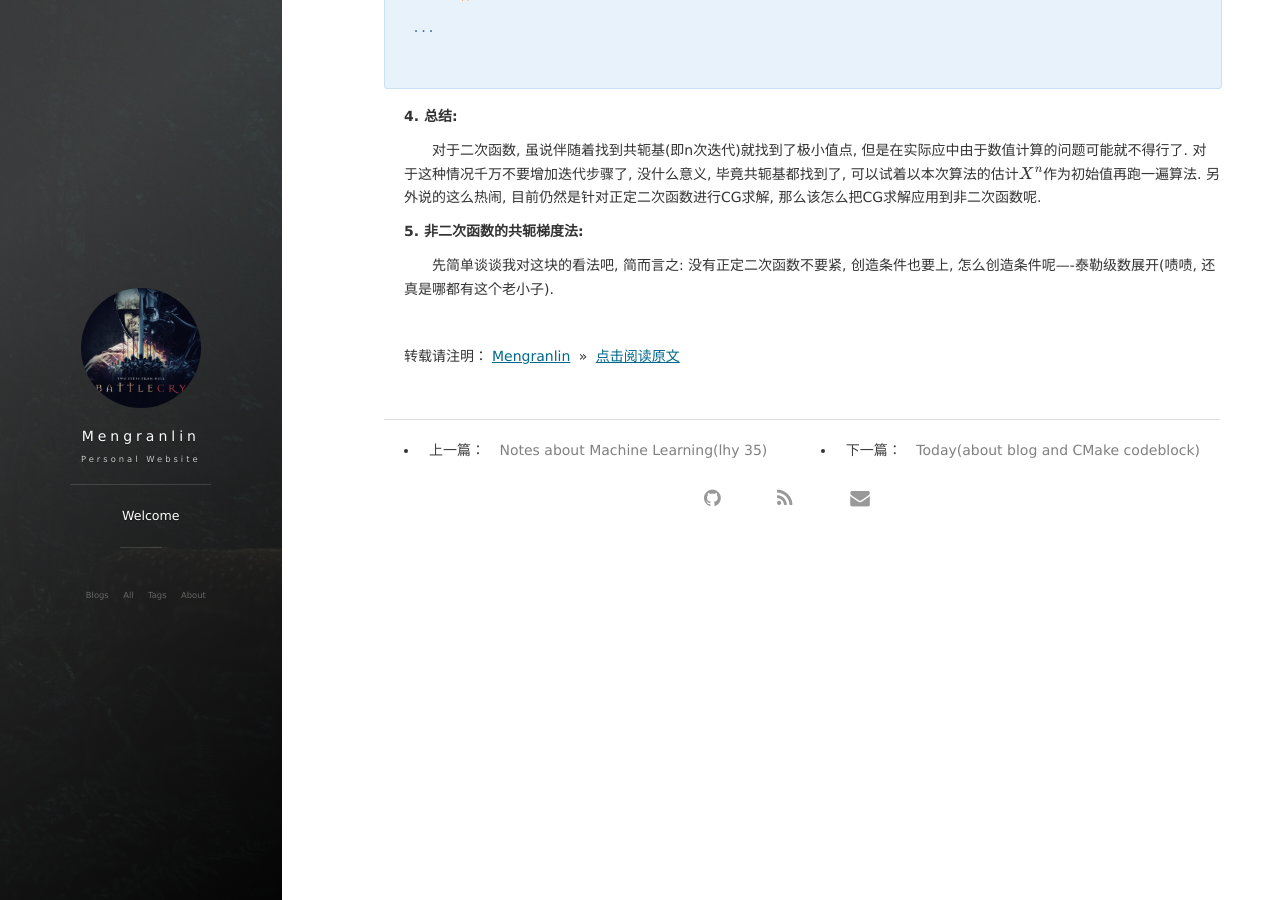
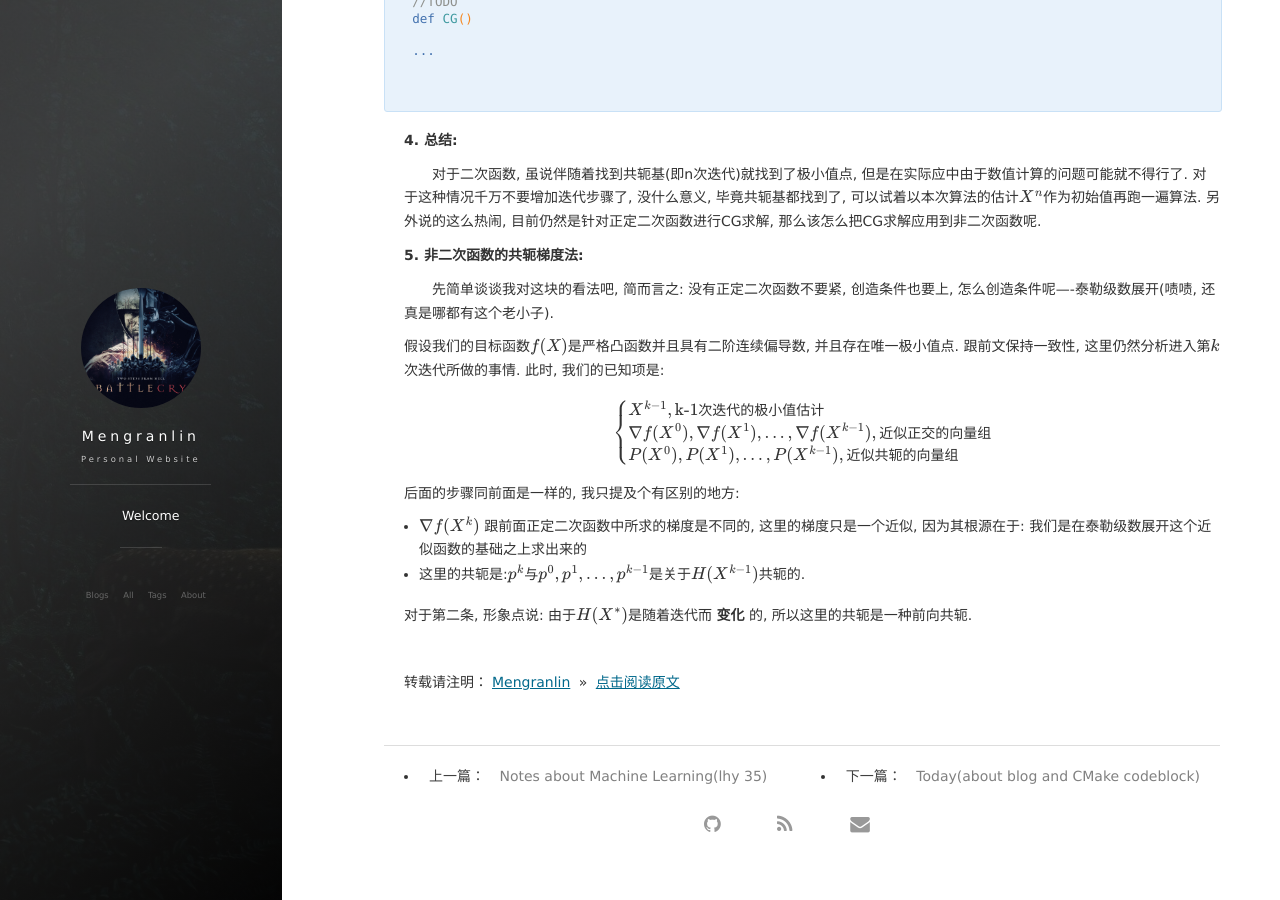
Before and after one commit to lmrshare/lmrshare.github.io, a Jekyll site: the page built from _posts/2018-08-13-unconstrained-exetreme-value-problem.md, in a window 1280 px wide and 900 px high, scrolled down 8563 px. Built offline with Jekyll 4.4.1, drawn with Linux system fonts in a browser that asks for light colours; nearby versions of some CDN libraries; formulas are drawn with MathJax 3; comment, search, counter and statistics services are not loaded; some of the changed text lies outside the part shown.

Commit message:
unconstrained-exetreme更新

```diff
--- a/_posts/2018-08-13-unconstrained-exetreme-value-problem.md
+++ b/_posts/2018-08-13-unconstrained-exetreme-value-problem.md
@@ -403,7 +403,7 @@ $$
 \end{cases}
 $$
 
-从程序设计的角度来看迭代中的内容, 容易总结出两件事:
+从迭代公式我能看出: 共轭梯度法每一步的决策方向由前面所有迭代中的梯度共同决定的, 而GD是只由当前的梯度决定, 所以CG方法是长时系统, GD是短时系统. 从程序设计的角度来看迭代中的内容, 容易总结出两件事:
 
 + 步骤1、2使算法向前推进
 + 步骤3、4起到了循环不变的作用[算法导论里有关于这个概念的介绍, 简单点说就是保持每次进入循环时目标变量($X^*$)的环境是不变的].
@@ -445,6 +445,24 @@ __5. 非二次函数的共轭梯度法:__
 
 &emsp;&emsp;先简单谈谈我对这块的看法吧, 简而言之: 没有正定二次函数不要紧, 创造条件也要上, 怎么创造条件呢----泰勒级数展开(啧啧, 还真是哪都有这个老小子).
 
+假设我们的目标函数$f(X)$是严格凸函数并且具有二阶连续偏导数, 并且存在唯一极小值点. 跟前文保持一致性, 这里仍然分析进入第$k$次迭代所做的事情.
+此时, 我们的已知项是:
+
+$$
+\begin{cases}
+X^{k-1}, \text{k-1次迭代的极小值估计} \\
+\nabla f(X^{0}),  \nabla f(X^{1}), ...,  \nabla f(X^{k-1}),  \text{近似正交的向量组} \\
+P(X^{0}),  P(X^{1}), ...,  P(X^{k-1}), \text{近似共轭的向量组}
+\end{cases}
+$$
+
+后面的步骤同前面是一样的, 我只提及个有区别的地方:
+
++  $\nabla f(X^k)$ 跟前面正定二次函数中所求的梯度是不同的, 这里的梯度只是一个近似, 因为其根源在于: 我们是在泰勒级数展开这个近似函数的基础之上求出来的
++  这里的共轭是:$p^k$与$p^0, p^1,..., p^{k-1}$是关于$H(X^{k-1})$共轭的.
+
+对于第二条, 形象点说: 由于$H(X^*)$是随着迭代而 __变化__ 的, 所以这里的共轭是一种前向共轭.
+
 <br>
 
 转载请注明：[Mengranlin](https://lmrshare.github.io) » [点击阅读原文](https://lmrshare.github.io/2015/09/iOS9_Note/)
```
Also changed, not shown: other parts of _posts/2018-08-13-unconstrained-exetreme-value-problem.md (+1 -1 lines).
